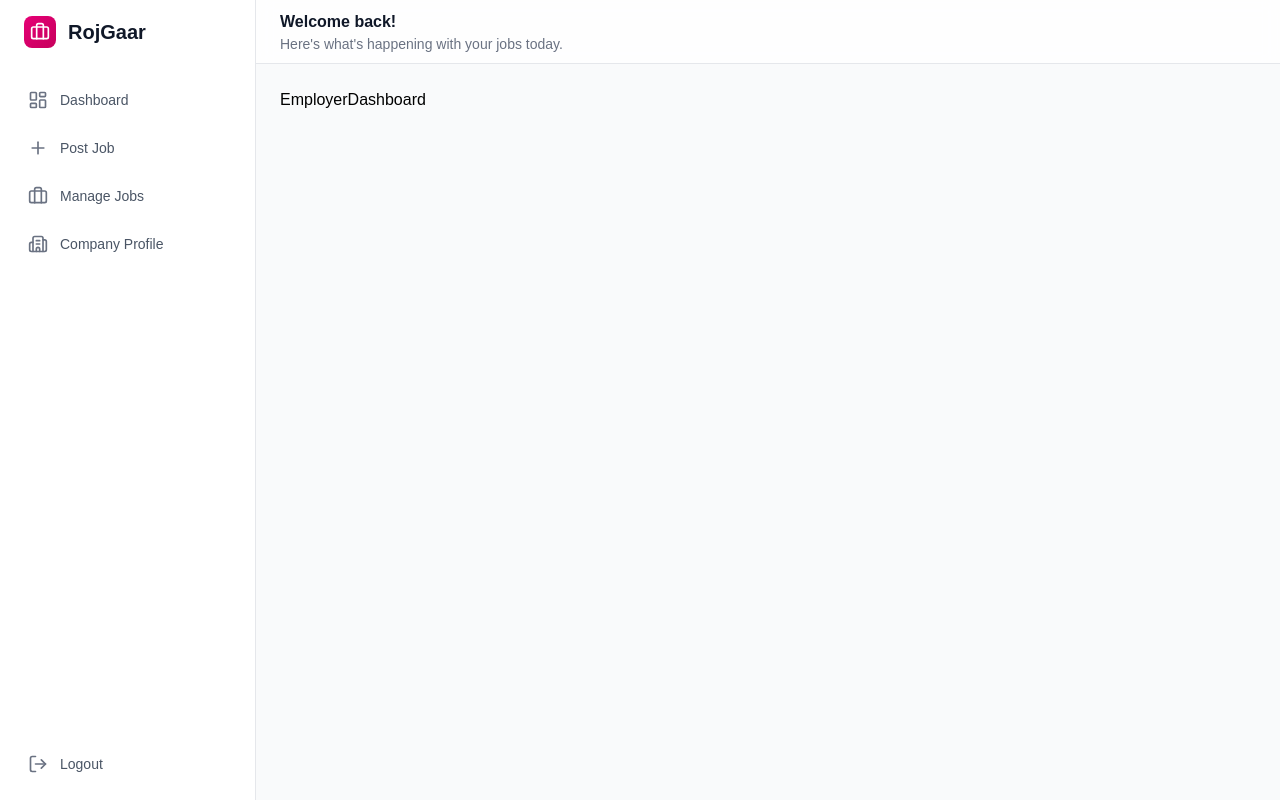
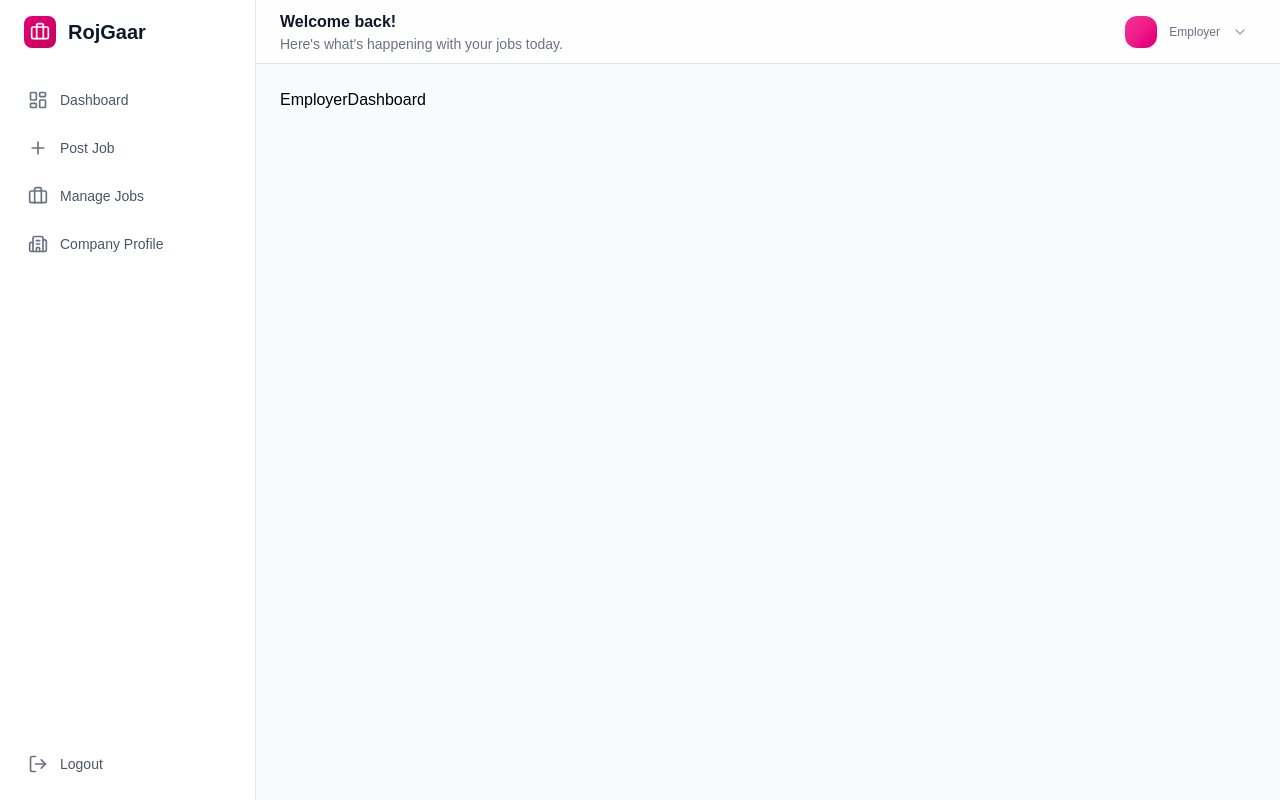
Before and after one commit to mannishh/Online-Job-Portal, a React (Vite) app in the folder frontend/job-portal/: page /employer-dashboard in a window 1280 px wide. Built offline with nearby package versions, Linux system fonts and the light colour scheme.

Commit message:
added profiledropdown

```diff
--- a/frontend/job-portal/src/components/layout/DashboardLayout.jsx
+++ b/frontend/job-portal/src/components/layout/DashboardLayout.jsx
@@ -4,6 +4,7 @@ import { Briefcase, Building2, LogOut, Menu, X } from "lucide-react";
 import { Link, useNavigate } from "react-router-dom";
 import { useAuth } from "../../context/AuthContext";
 import { NAVIGATION_MENU } from "../../utils/data";
+import ProfileDropdown from "./ProfileDropdown";
 
 const NavigationItem = ({ item, isActive, onClick, isCollapsed }) => {
   const Icon = item.icon;
@@ -27,7 +28,7 @@ const NavigationItem = ({ item, isActive, onClick, isCollapsed }) => {
   );
 };
 
-const DashboardLayout = ({ activeMenu ,children}) => {
+const DashboardLayout = ({ activeMenu, children }) => {
   const { user, logout } = useAuth();
   const navigate = useNavigate();
 
@@ -176,6 +177,18 @@ const DashboardLayout = ({ activeMenu ,children}) => {
 
           <div className="flex items-center space-x-3">
             {/* Profile dropdown */}
+            <ProfileDropdown
+              isOpen={profileDropdownOpen}
+              onToggle={(e) => {
+                e.stopPropagation();
+                setProfileDropdownOpen(!profileDropdownOpen);
+              }}
+              avatar={user?.avatar || ""}
+              companyName={user?.name || ""}
+              email={user?.email || ""}
+              onLogout={logout}
+
+            />
           </div>
         </header>
 
--- /dev/null
+++ b/frontend/job-portal/src/components/layout/ProfileDropdown.jsx
@@ -0,0 +1,71 @@
+import { ChevronDown } from "lucide-react";
+import { useNavigate } from "react-router-dom";
+
+const ProfileDropdown = ({
+  isOpen,
+  onToggle,
+  avatar,
+  companyName,
+  email,
+  onLogout,
+}) => {
+  const navigate = useNavigate();
+  return (
+    <div className="relative">
+      <button
+        onClick={onToggle}
+        className="flex items-center space-x-3 p-2 rounded-xl hover:bg-gray-50 transition-colors duration-200 cursor-pointer"
+      >
+        {avatar ? (
+          <img
+            src={avatar}
+            alt="Avatar"
+            className="h-9 w-9 object-cover rounded-xl"
+          />
+        ) : (
+          <div className="h-8 w-8 bg-linear-to-br from-pink-500 to-pink-600 rounded-xl flex items-center justify-center">
+            <span className="text-white font-semibold text-sm">
+              {companyName.charAt(0).toUpperCase()}
+            </span>
+          </div>
+        )}
+        <div className="hidden sm:block text-left">
+          <p className="text-sm font-medium text-gray-900">{companyName}</p>
+          <p className="text-xs text-gray-500">Employer</p>
+        </div>
+        <ChevronDown className="h-4 w-4 text-gray-400" />
+      </button>
+
+      {isOpen && (
+        <div className="absolute right-0 mt-2 w-56 bg-white rounded-xl shadow-lg border-gray-100 py-2 z-50 ">
+          <div className="px-4 py-3 border-b border-gray-100">
+            <p className="text-sm font-medium text-gray-900">{companyName}</p>
+            <p className="text-xs text-gray-500">{email}</p>
+          </div>
+
+          <a
+            onClick={() =>
+              navigate(
+                userRole === "jobseeker" ? "/profile" : "/company-profile"
+              )
+            }
+            className="block px-4 py-2 text-sm text-gray-700 hover:bg-gray-50 transition-colors cursor-pointer"
+          >
+            View Profile
+          </a>
+          <div className="border-t border-gray-100 mt-2 pt-2">
+            <a
+              href="#"
+              onClick={onLogout}
+              className="block px-4 py-2 text-sm text-red-600 hover:bg-red-50 transition-colors cursor-pointer"
+            >
+              Sign out
+            </a>
+          </div>
+        </div>
+      )}
+    </div>
+  );
+};
+
+export default ProfileDropdown;
```
